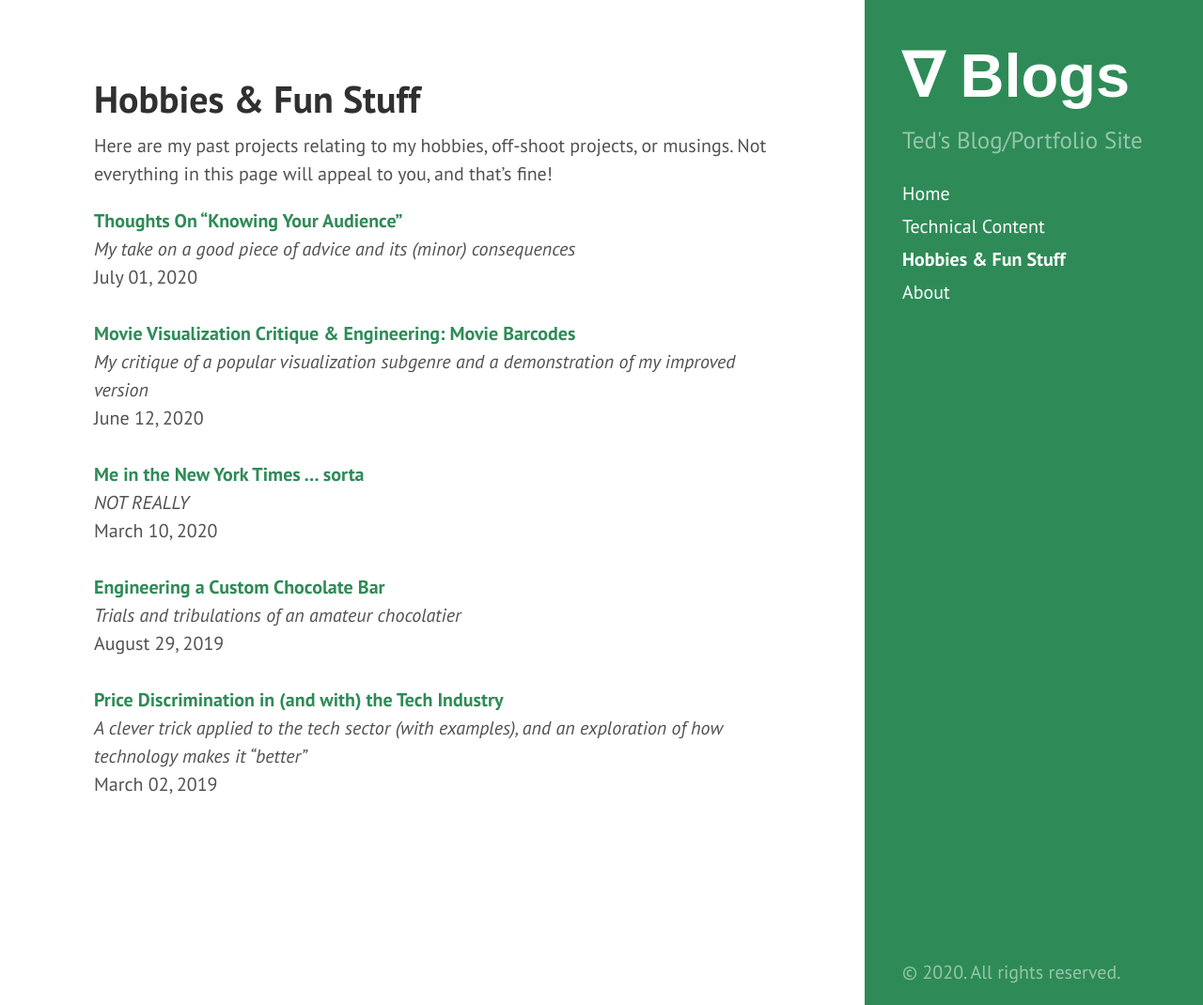
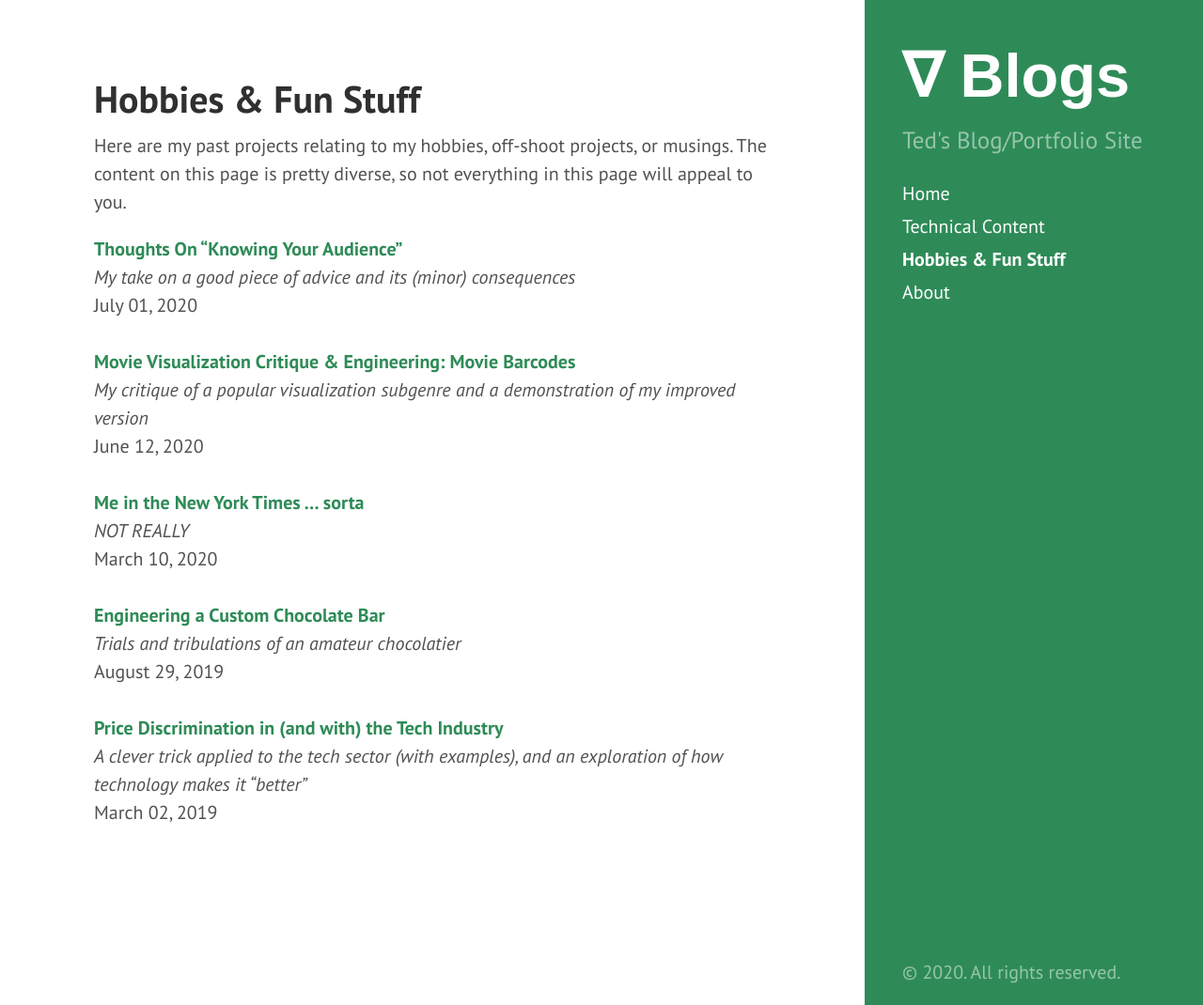
Before and after one commit to tedkim97/tedkim97.github.io, a Jekyll site: the page built from fun_stuff.md, in a window 1280 px wide and 1070 px high. Shown: the whole window at 94% size. Built offline with Jekyll 4.4.1, drawn with Linux system fonts in a browser that asks for light colours.

Commit message:
updated stuff

```diff
--- a/fun_stuff.md
+++ b/fun_stuff.md
@@ -5,7 +5,7 @@ order: 3
 permalink: goofing_around
 ---
 
-Here are my past projects relating to my hobbies, off-shoot projects, or musings. Not everything in this page will appeal to you, and that's fine!
+Here are my past projects relating to my hobbies, off-shoot projects, or musings. The content on this page is pretty diverse, so not everything in this page will appeal to you.
 
 {% assign pages_list = site.posts %}
 {% for node in pages_list %}
```
